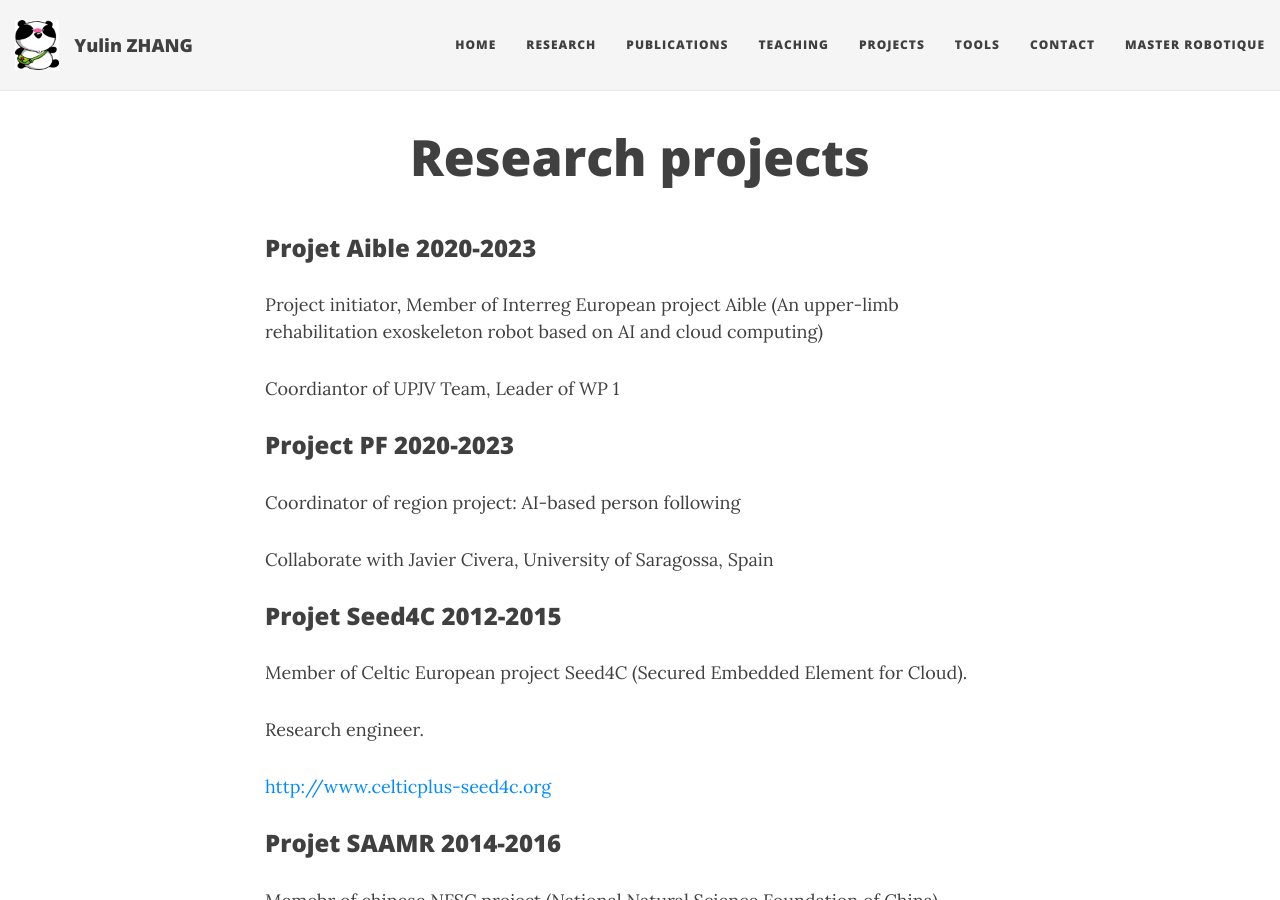
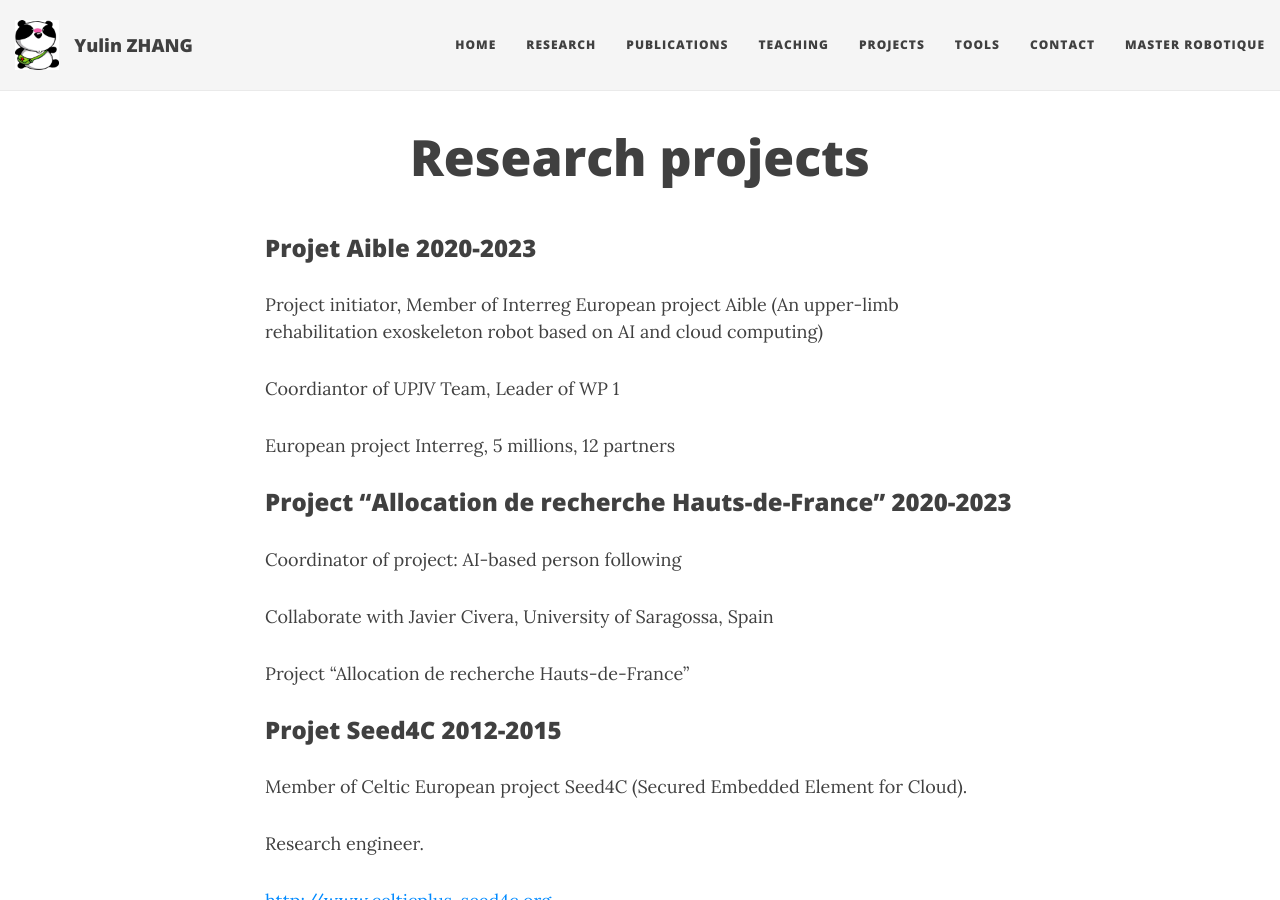
Before and after one commit to yulinz888888/yulinz888888-jekyII.github.io, a Jekyll site: the page built from projects.md, in a window 1280 px wide and 900 px high. Built offline with Jekyll 4.4.1, drawn with Linux system fonts in a browser that asks for light colours; nearby versions of some CDN libraries; comment, search, counter and statistics services are not loaded.

Commit message:
correct project name

```diff
--- a/projects.md
+++ b/projects.md
@@ -5,16 +5,19 @@ title: Research projects
 
 ### Projet Aible 2020-2023
 
-Project initiator, Member of Interreg European project Aible (An upper-limb rehabilitation exoskeleton robot based on AI and cloud
-computing)
+Project initiator, Member of Interreg European project Aible (An upper-limb rehabilitation exoskeleton robot based on AI and cloud computing)
 
 Coordiantor of UPJV Team, Leader of WP 1
 
-### Project PF 2020-2023
+European project Interreg, 5 millions, 12 partners
 
-Coordinator of region project: AI-based person following
+### Project "Allocation de recherche Hauts-de-France" 2020-2023
+
+Coordinator of project: AI-based person following
 
 Collaborate with Javier Civera, University of Saragossa, Spain
+
+Project "Allocation de recherche Hauts-de-France"
 
 ### Projet Seed4C 2012-2015
 
```
Also changed, not shown: research.md (+1 -0 lines).
